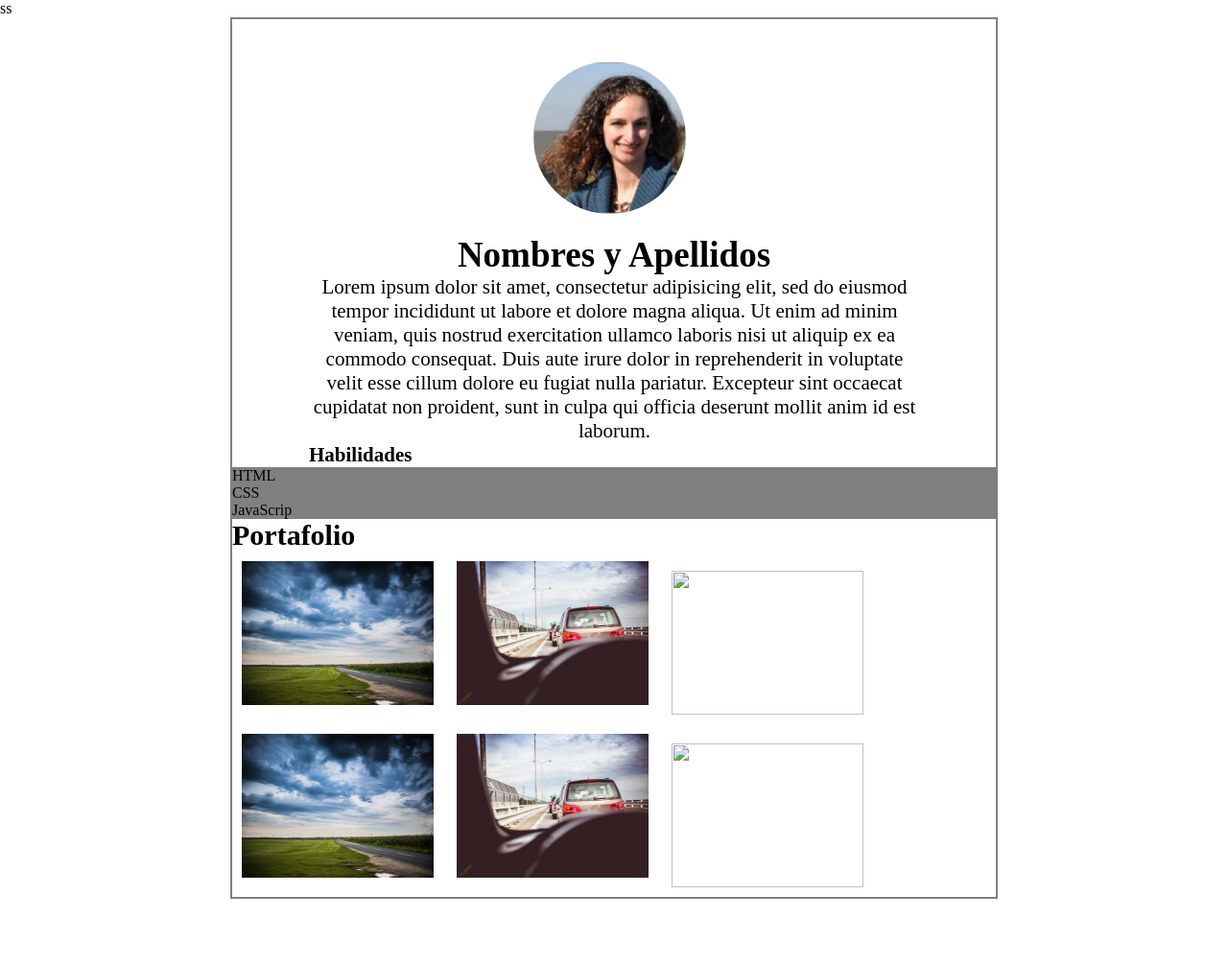
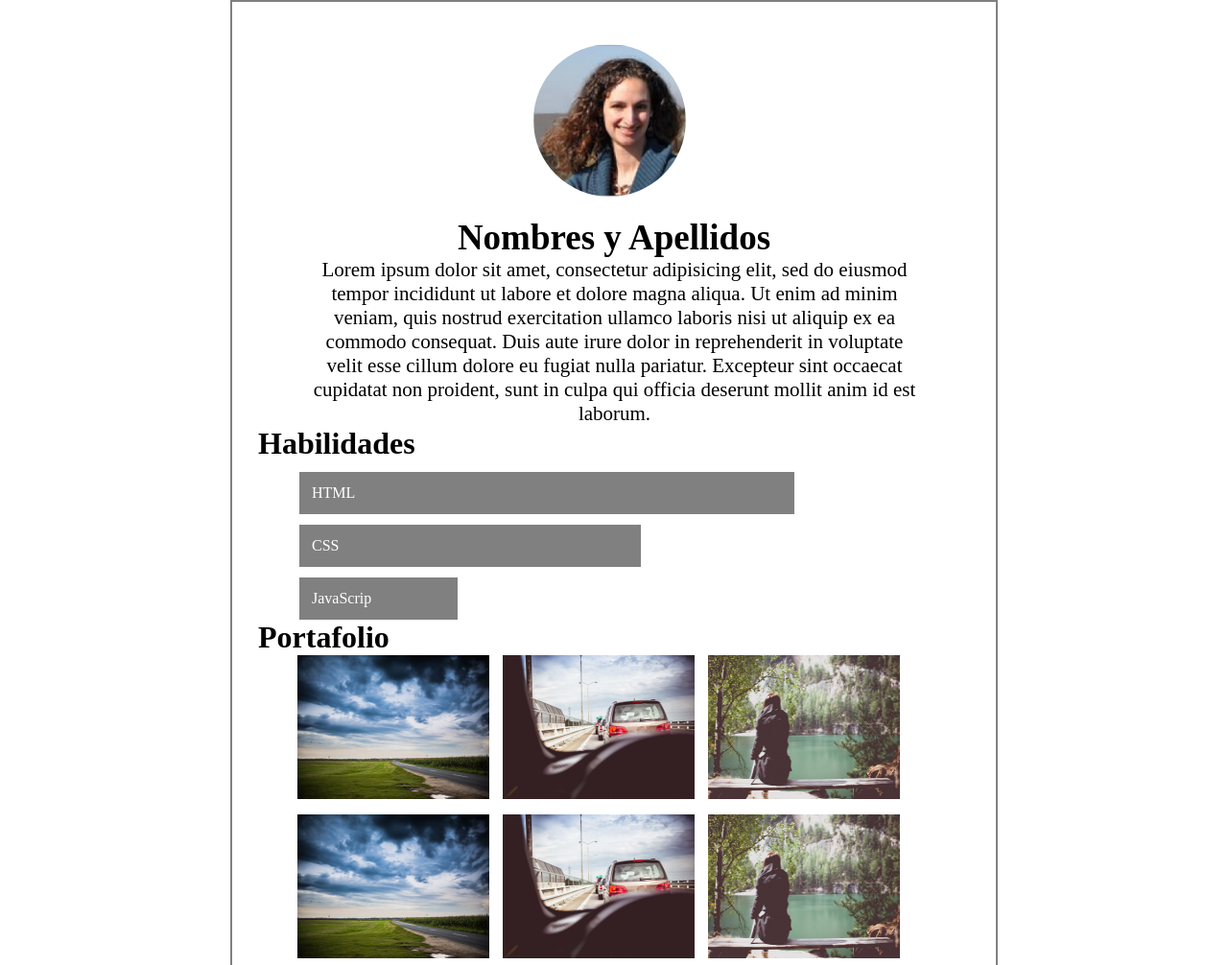
Before and after one commit to Ariaeyza0606/laboratoria, a plain HTML site: page coder-detail.html in a window 1280 px wide. Shown: the top 1006 px of the page at 96% size. Before the commit the page ends 937 px from the top, so only its background shows below. Drawn offline with Linux system fonts and the light colour scheme.

Commit message:
arreglos

```diff
--- a/coder-detail.html
+++ b/coder-detail.html
@@ -5,7 +5,7 @@
 	<link rel="stylesheet" href="css/style.css">
 	<title>Nuestras Coders</title>
 </head>
-<body>ss
+<body>
 	<div class="contenedor">
 		<div>
 		<img class="perfil" src="./img/profile-1.png">
@@ -16,21 +16,23 @@
 		</div>
  		<div>
  			<h3 class="subtitulo">Habilidades</h3>
- 				<div class="lenguaje">HTML</div>
- 				<div class="lenguaje">CSS</div>
- 				<div class="lenguaje">JavaScrip</div>
+ 				<div>
+ 					<div class="html">HTML</div>
+ 					<div class="css">CSS</div>
+ 					<div class="js">JavaScrip</div>
+ 				</div>
  		</div>
  		<div>
- 			<h3 class="imagenes">Portafolio</h3>
-			<div>
+ 			<h3 class="subtitulo">Portafolio</h3>
+			<div class="imagenes">
  				<img class="foto" src="./img/p5.jpg">
  				<img class="foto" src="./img/p6.jpg">
- 				<img class="foto" src="./img/p7.jpg">
+ 				<img class="foto" src="./img/p8.jpg">
  			</div>
- 			<div>
+ 			<div class="imagenes">
  				<img class="foto" src="./img/p5.jpg">
  				<img class="foto" src="./img/p6.jpg">
- 				<img class="foto" src="./img/p7.jpg">
+ 				<img class="foto" src="./img/p8.jpg">
  			</div>
 		</div>
 	</div>
--- a/css/main.css
+++ b/css/main.css
@@ -54,6 +54,9 @@ p{
 	left:74px;
 	color: white;
 }
+.foto{
+
+}
 a.filtro:hover{
 	opacity:0.5;
 }
--- a/css/style.css
+++ b/css/style.css
@@ -26,22 +26,40 @@
     margin-left: 80px;
     margin-right: 79px;
 }
-.subtitulo{
-	 font-size: 21px;
-    margin-left: 80px;
-    margin-right: 79px;
+.subtitulo {
+    font-size: 32px;
+    margin-left: 27px;
 }
-.formulario{
-	font-size: 30px;
+.html{
+	background: gray;
+    width: 516px;
+    padding: 13px;
+    margin-top: 11px;
+    margin-left: 70px;
+    color:white;
 }
-.imagenes{
-	font-size: 30px;
+.css{
+	background: gray;
+	color:white;
+    width: 356px;
+    padding: 13px;
+    margin-top: 11px;
+    margin-left: 70px;
 }
-.lenguaje{
+.js{
 	background: gray;
+    width: 165px;
+    padding: 13px;
+    margin-left: 70px;
+    margin-top: 11px;
+    color: white;
 }
 .foto{
 	width: 200px;
 	height: 150px;
-	margin: 10px;
+	margin-left: 10px;
 }
+.imagenes{
+	margin-left: 58px;
+	margin-bottom: 12px;
+}
```
